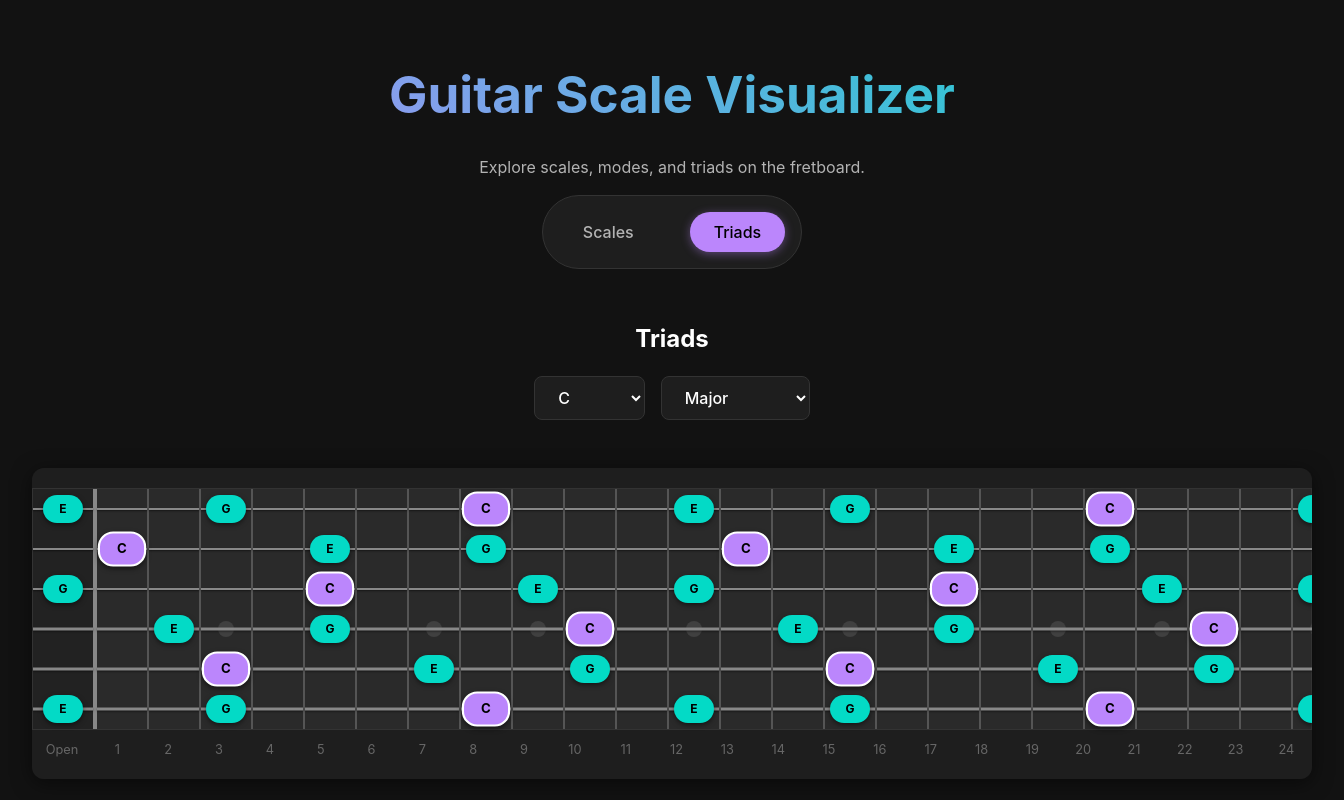
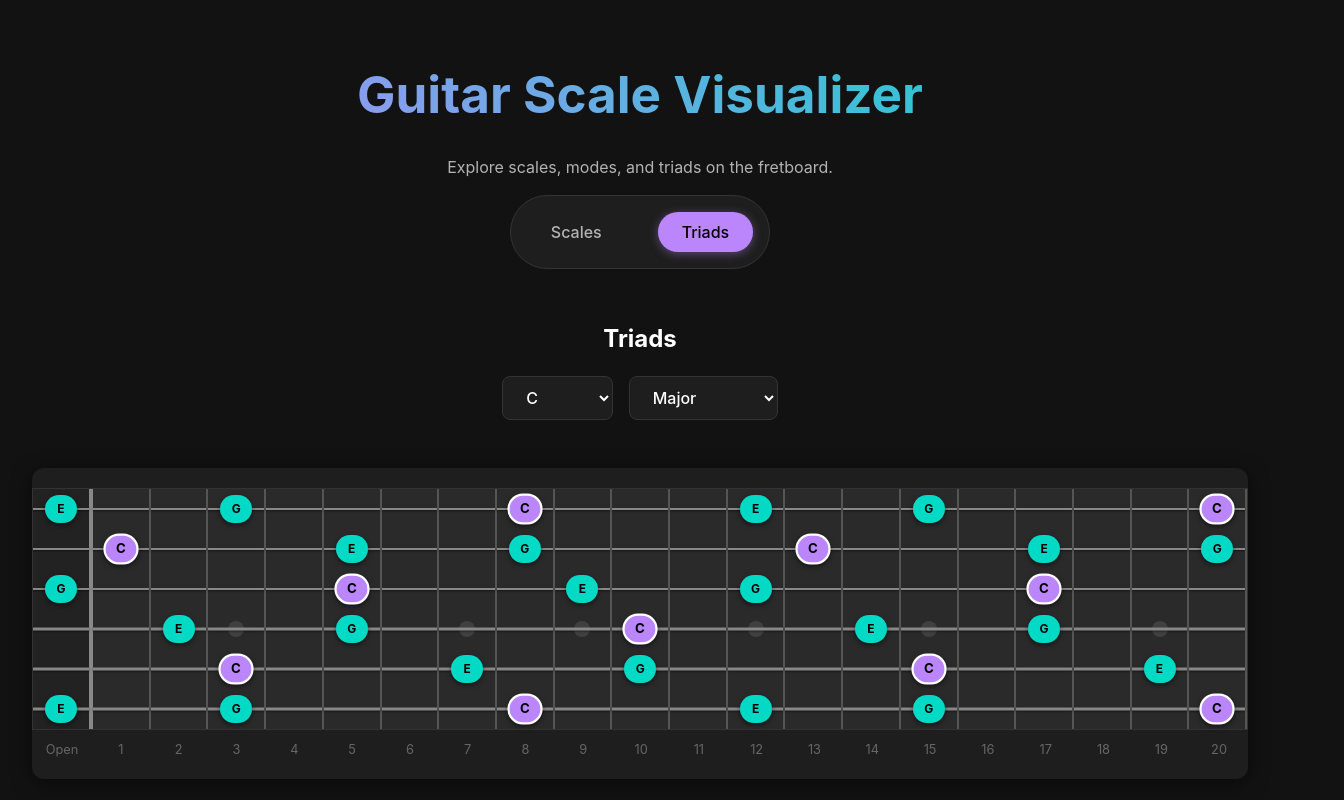
Before and after one commit to imthejota/guitar-visualizer, a React (Vite) app: page /triads in a window 1280 px wide. Shown: the top 800 px of the page, 1344 px wide, since content can reach past the window. Built offline with nearby package versions, Linux system fonts and the light colour scheme.

Commit message:
Fix: Fretboard alignment and set Triads page to 20 frets

```diff
--- a/src/components/Fretboard.jsx
+++ b/src/components/Fretboard.jsx
@@ -7,8 +7,8 @@ const STRINGS = ['E', 'A', 'D', 'G', 'B', 'E'].reverse(); // Top to bottom visua
 // Let's standard: Top line = High E (1st string), Bottom line = Low E (6th string).
 const STRING_TUNING = ['E', 'B', 'G', 'D', 'A', 'E'];
 
-export const Fretboard = ({ activeNotes, tonic }) => {
-    const FRET_COUNT = 24;
+export const Fretboard = ({ activeNotes, tonic, fretCount = 24 }) => {
+    const FRET_COUNT = fretCount;
 
     const getNoteAtFret = (stringNote, fret) => {
         const stringNoteIndex = NOTES.indexOf(stringNote);
--- a/src/index.css
+++ b/src/index.css
@@ -1,3 +1,9 @@
+*,
+*::before,
+*::after {
+  box-sizing: border-box;
+}
+
 :root {
   --bg-color: #121212;
   --surface-color: #1e1e1e;
--- a/src/pages/TriadsPage.jsx
+++ b/src/pages/TriadsPage.jsx
@@ -23,7 +23,7 @@ export const TriadsPage = () => {
             />
 
             <div className="fretboard-container">
-                <Fretboard activeNotes={activeNotes} tonic={tonic} />
+                <Fretboard activeNotes={activeNotes} tonic={tonic} fretCount={20} />
             </div>
 
             <div className="current-scale-info" style={{ marginTop: '2rem', color: 'var(--text-secondary)' }}>
```
